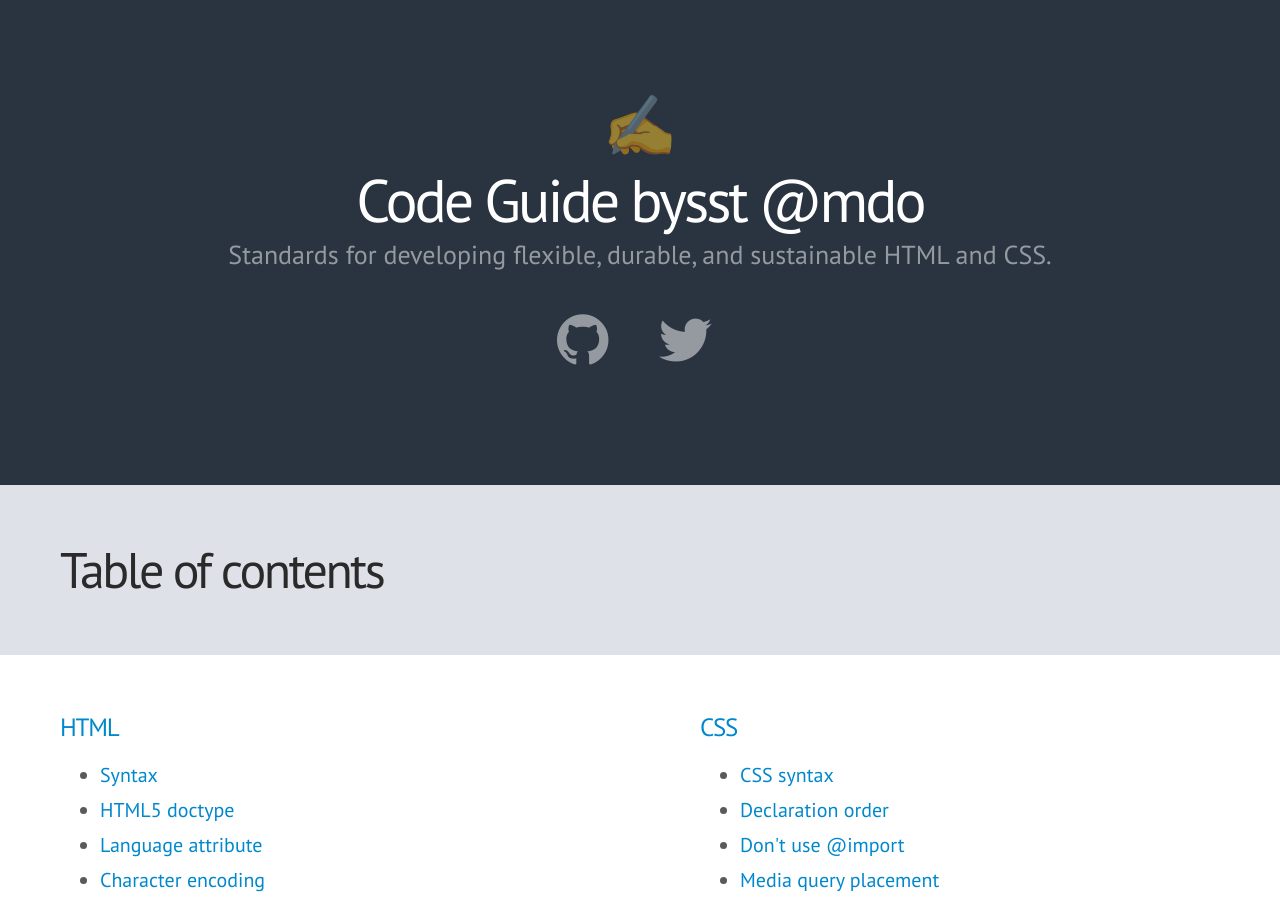
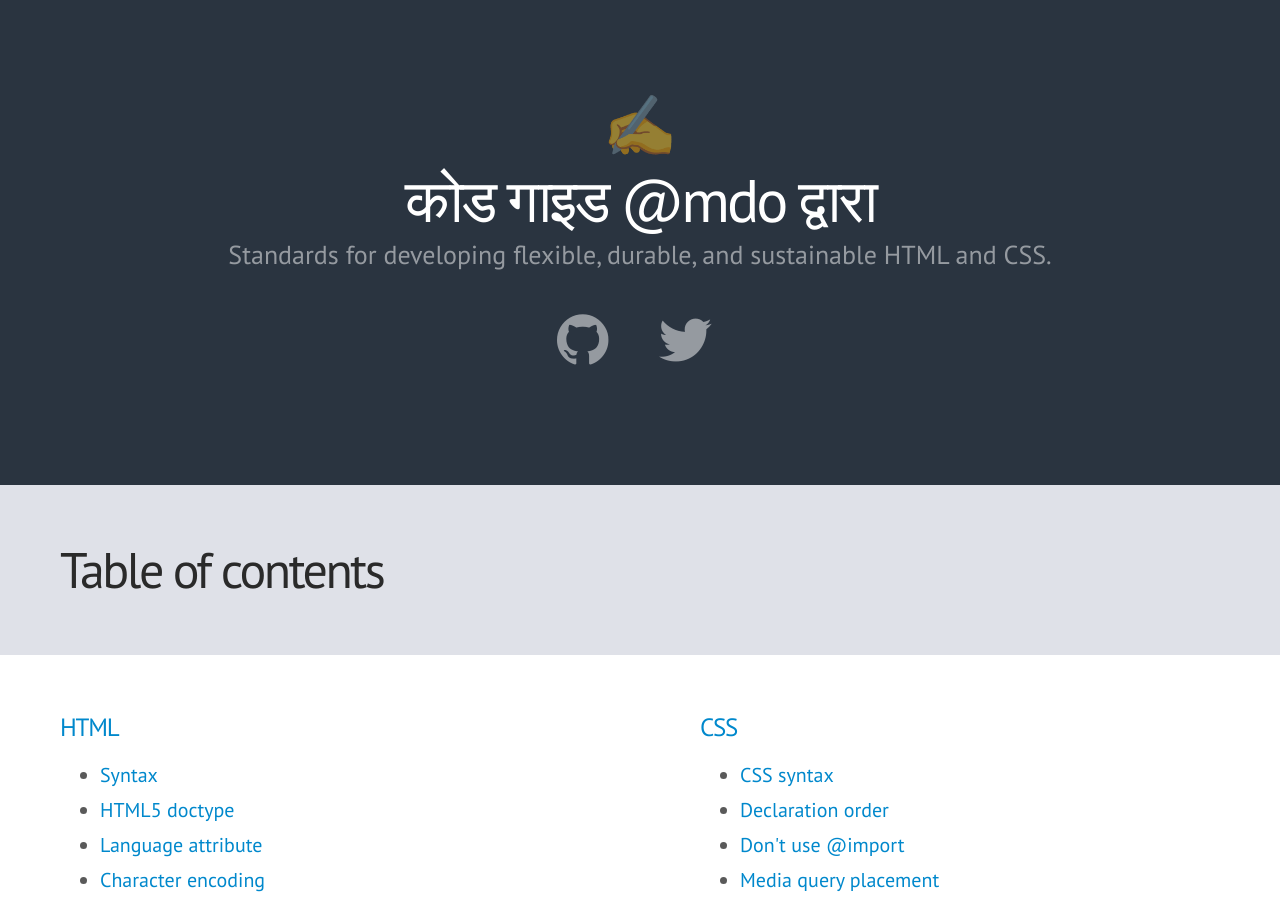
Before and after one commit to mdo/code-guide, a Jekyll site: the page built from index.html, in a window 1280 px wide and 900 px high. Built offline with Jekyll 4.4.1, drawn with Linux system fonts in a browser that asks for light colours; some web fonts are replaced; comment, search, counter and statistics services are not loaded.

Commit message:
Update _config.yml

```diff
--- a/_config.yml
+++ b/_config.yml
@@ -1,4 +1,4 @@
-name:          Code Guide bysst @mdo
+name:          कोड गाइड @mdo द्वारा
 description:   Standards for developing flexible, durable, and sustainable HTML and CSS.
 url:           http://codeguide.co
 
```
